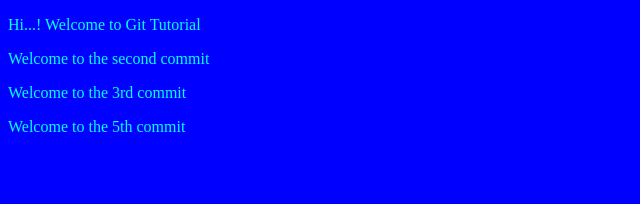
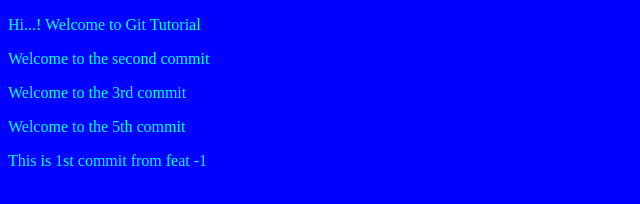
Before and after one commit to saacharya123/Practice1, a plain HTML site: page index.html in a window 1280 px wide. Shown: the whole page, without its empty margins (0-640 px from the left). Drawn offline with Linux system fonts and the light colour scheme.

Commit message:
line added for feat-1

```diff
--- a/index.html
+++ b/index.html
@@ -11,6 +11,10 @@
     <p>Welcome to the 3rd commit</p>
     <p>Welcome to the 5th commit</p>
 </body>
+
+<body>
+    <p>This is 1st commit from feat -1</p>
+</body>
 <style>
     body{
         background-color:blue;
```
